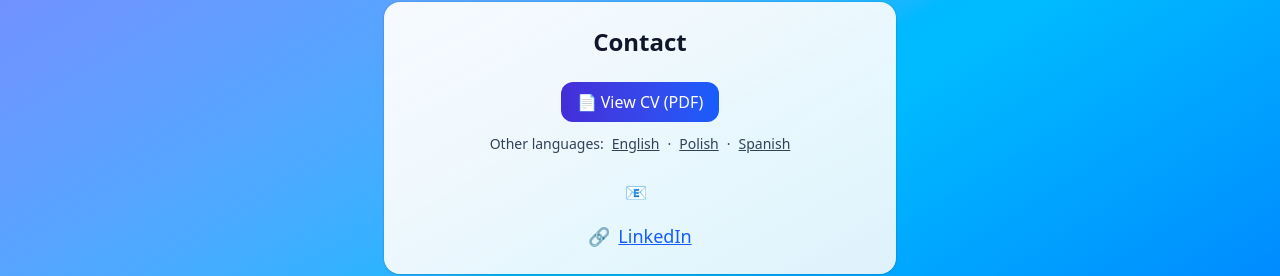
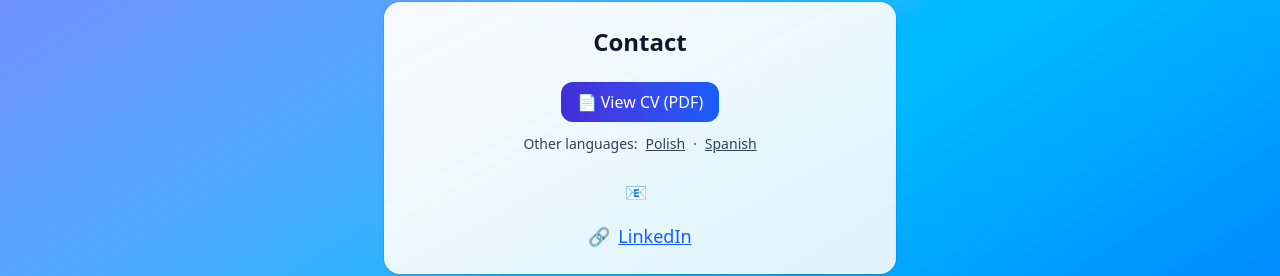
Before and after one commit to Ania58/portfolio-anna, a React (Vite) app: page /contact in a window 1280 px wide. Shown: the part 160-436 px from the top of the page. Built offline with nearby package versions, Linux system fonts and the light colour scheme.

Commit message:
feat(cv): hide current language from other-languages list in CvLinks

```diff
--- a/src/components/CvLinks.tsx
+++ b/src/components/CvLinks.tsx
@@ -8,8 +8,9 @@ const CV_LINKS: Record<'en'|'pl'|'es', string> = {
 
 export default function CvLinks() {
   const { t, i18n } = useTranslation()
-  const lang = (i18n.language?.split('-')[0] ?? 'en') as 'en'|'pl'|'es'
-  const href = CV_LINKS[lang] || CV_LINKS.en
+  const current = (i18n.language?.split('-')[0] ?? 'en') as 'en'|'pl'|'es'
+  const href = CV_LINKS[current] || CV_LINKS.en
+  const others = (['en','pl','es'] as const).filter(l => l !== current)
 
   return (
     <div className="flex flex-col items-center gap-3">
@@ -27,17 +28,19 @@ export default function CvLinks() {
       <div className="text-sm text-slate-700 flex items-center gap-2">
         <span>{t('cv.otherLangs')}</span>
         <div className="flex gap-2">
-          <a className="underline hover:no-underline" href={CV_LINKS.en} target="_blank" rel="noopener noreferrer">
-            {t('cv.lang.en')}
-          </a>
-          <span>·</span>
-          <a className="underline hover:no-underline" href={CV_LINKS.pl} target="_blank" rel="noopener noreferrer">
-            {t('cv.lang.pl')}
-          </a>
-          <span>·</span>
-          <a className="underline hover:no-underline" href={CV_LINKS.es} target="_blank" rel="noopener noreferrer">
-            {t('cv.lang.es')}
-          </a>
+          {others.map((lng, idx) => (
+            <span key={lng} className="flex items-center gap-2">
+              {idx > 0 && <span>·</span>}
+              <a
+                className="underline hover:no-underline"
+                href={CV_LINKS[lng]}
+                target="_blank"
+                rel="noopener noreferrer"
+              >
+                {t(`cv.lang.${lng}`)}
+              </a>
+            </span>
+          ))}
         </div>
       </div>
     </div>
```
